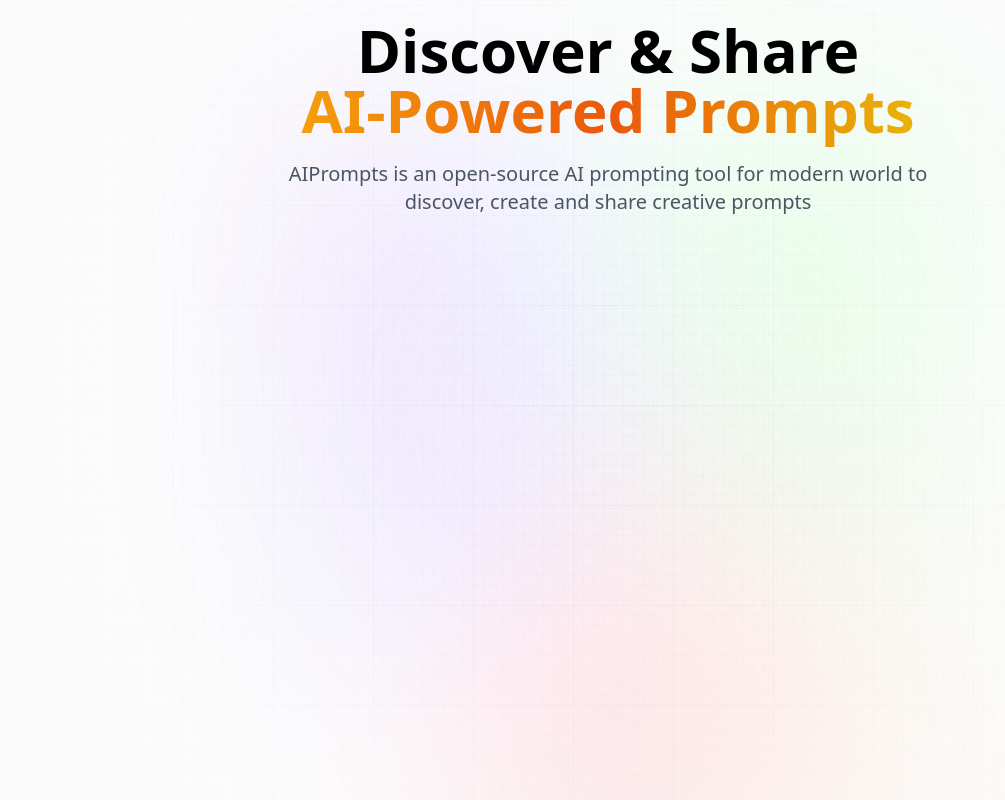
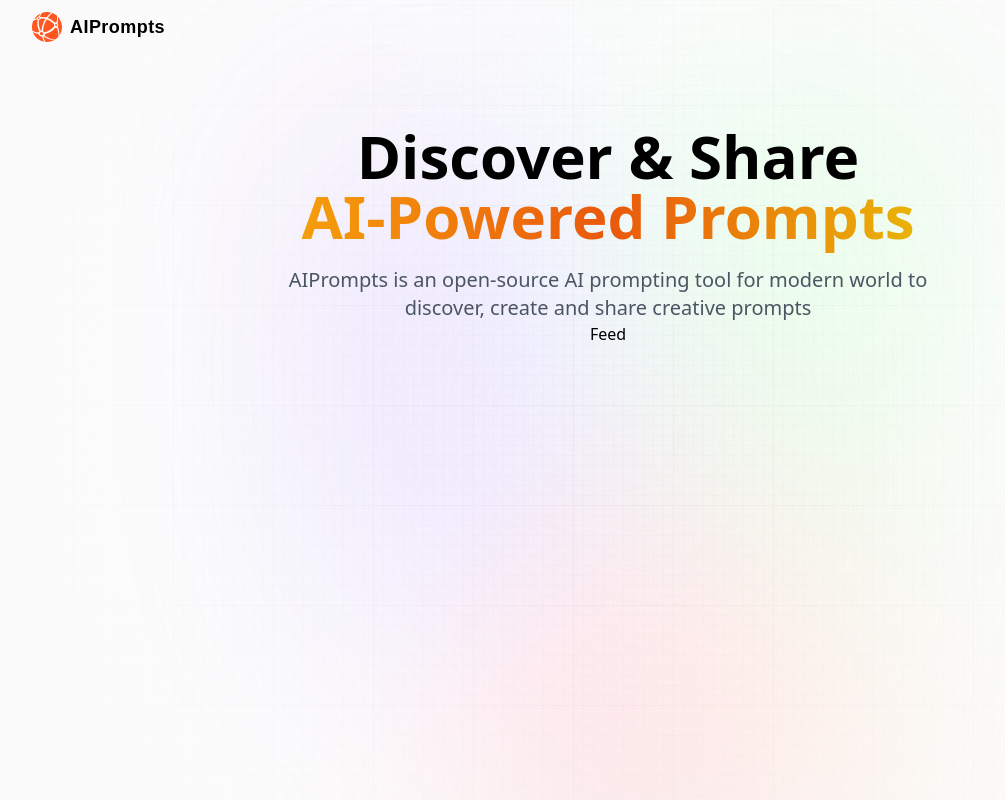
Before and after one commit to Pratiyushkumar/aiprompts, a Next.js app: page / in a window 1280 px wide. Shown: the whole page, without its empty margins (32-1037 px from the left). Built offline with nearby package versions, Linux system fonts and the light colour scheme.

Commit message:
Nav and feed component added

```diff
--- a/app/layout.tsx
+++ b/app/layout.jsx
@@ -1,15 +1,13 @@
 import '@styles/globals.css';
+import Nav from '@components/Nav';
+import Provider from '@components/Provider';
 
 export const metadata = {
   title: 'AIPrompts',
   description: 'Discover and share AI prompts',
 };
 
-export default function RootLayout({
-  children,
-}: {
-  children: React.ReactNode;
-}) {
+export default function RootLayout({ children }) {
   return (
     <html lang='en'>
       <body>
@@ -17,7 +15,10 @@
           <div className='gradient' />
         </div>
 
-        <main className='app'>{children}</main>
+        <main className='app'>
+          <Nav />
+          {children}
+        </main>
       </body>
     </html>
   );
--- a/app/page.jsx
+++ b/app/page.jsx
@@ -1,4 +1,5 @@
 import React from 'react';
+import Feed from '@/components/Feed';
 
 const Home = () => {
   return (
@@ -13,6 +14,7 @@
         discover, create and share creative prompts
       </p>
       {/* Feed */}
+      <Feed />
     </section>
   );
 };
--- a/components/Feed.jsx
+++ b/components/Feed.jsx
@@ -1,7 +1,7 @@
 import React from 'react';
 
 const Feed = () => {
-  return <div></div>;
+  return <div>Feed</div>;
 };
 
 export default Feed;
--- a/components/Nav.jsx
+++ b/components/Nav.jsx
@@ -1,7 +1,25 @@
-import React from 'react';
+'use client';
+
+import React, { useState, useEffect } from 'react';
+import Link from 'next/link';
+import Image from 'next/image';
+import { signIn, signOut, useSession, getProviders } from 'next-auth/react';
 
 const Nav = () => {
-  return <div></div>;
+  return (
+    <nav className='flex-between w-full mb-16 pt-3'>
+      <Link href='/' className='flex gap-2 flex-center'>
+        <Image
+          src='/assets/images/logo.svg'
+          alt='logo'
+          width={30}
+          height={30}
+          className='object-contain'
+        />
+        <p className='logo_text'>AIPrompts</p>
+      </Link>
+    </nav>
+  );
 };
 
 export default Nav;
--- a/tsconfig.json
+++ b/tsconfig.json
@@ -21,6 +21,6 @@
       "@*": ["./*"]
     }
   },
-  "include": ["next-env.d.ts", "**/*.ts", "**/*.tsx", ".next/types/**/*.ts"],
+  "include": ["next-env.d.ts", "**/*.ts", "**/*.tsx", ".next/types/**/*.ts", "app/layout.jsx"],
   "exclude": ["node_modules"]
 }
```
Also changed, not shown: package.json (+6 -5 lines), 1 other file (tests, documents, lock files or other folders).
